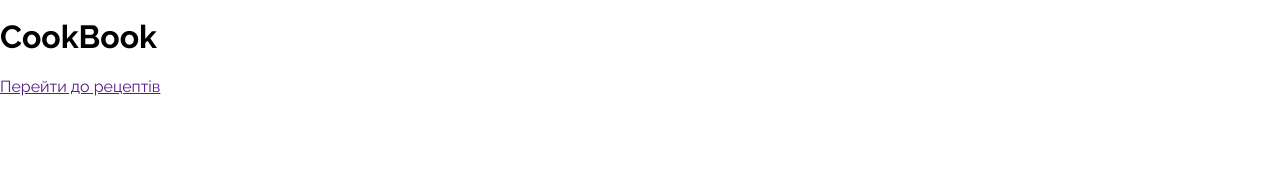
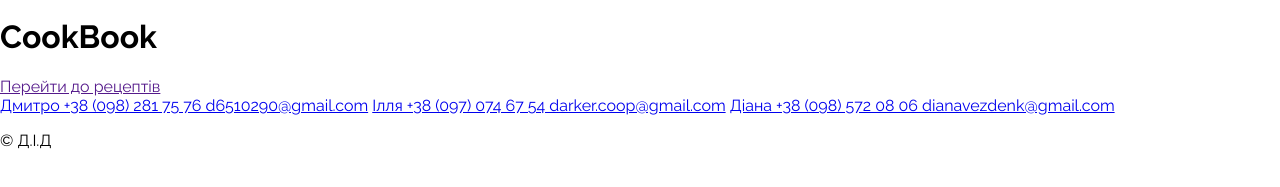
Before and after one commit to Logikaaa/D.I.D, a plain HTML site: page index.html in a window 1280 px wide. Shown: the part 97-284 px from the top of the page. Drawn offline with Linux system fonts and the light colour scheme.

Commit message:
Update index.html

```diff
--- a/index.html
+++ b/index.html
@@ -26,6 +26,30 @@
 
     <main></main>
 
-    <footer></footer>
+    <footer>
+        <div class="footer-container">
+
+
+          <div class="footer-links">
+            <a href="#">
+                Дмитро
+                +38 (098) 281 75 76
+                d6510290@gmail.com</a>
+            <a href="#">
+                Ілля
+                +38 (097) 074 67 54
+                darker.coop@gmail.com</a>
+            <a href="#">
+                Діана
+                +38 (098) 572 08 06
+                dianavezdenk@gmail.com</a>
+
+
+        </div>
+
+        <div class="footer-bottom">
+          <p>&copy; Д.І.Д</p>
+        </div>
+    </footer>
 </body>
 </html>
```
